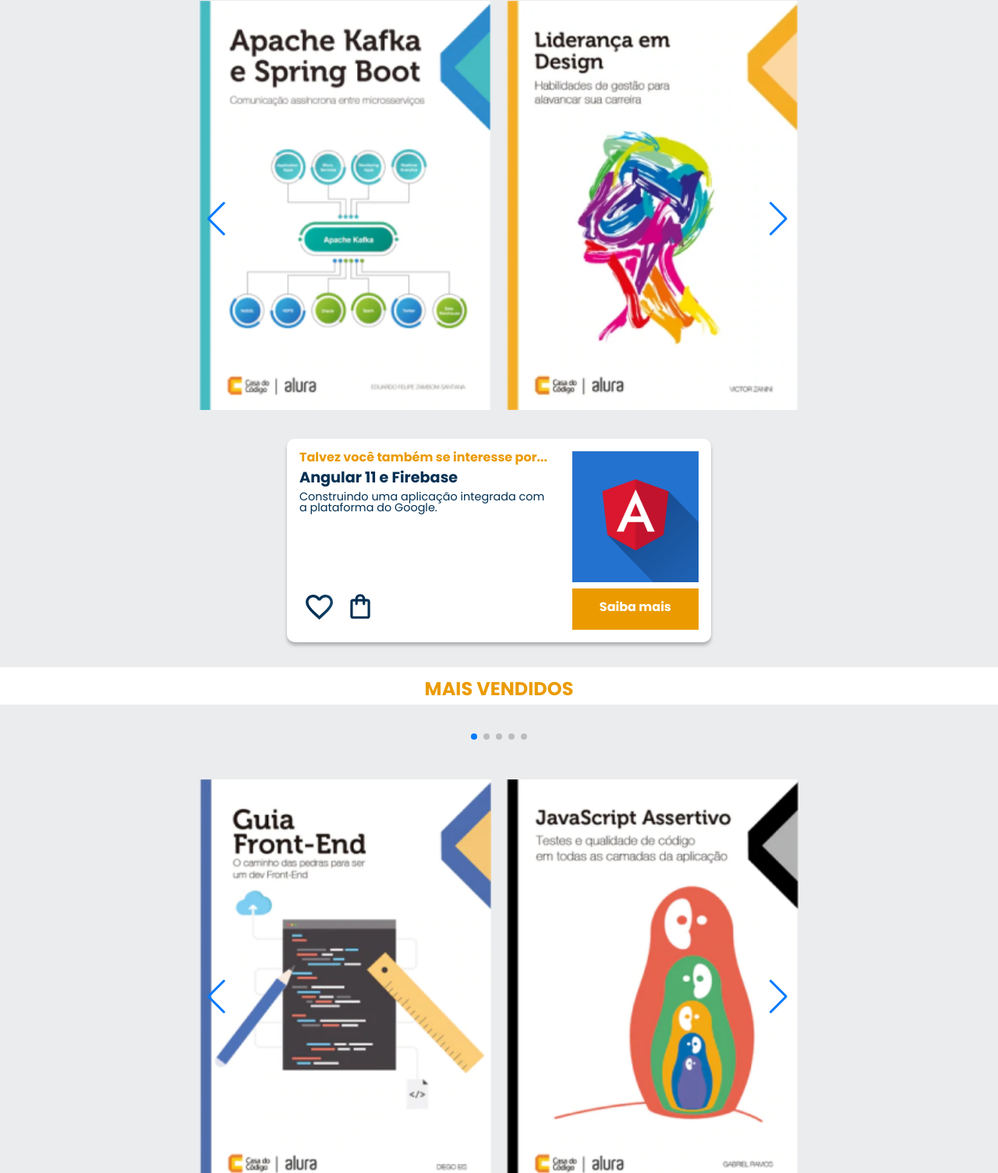
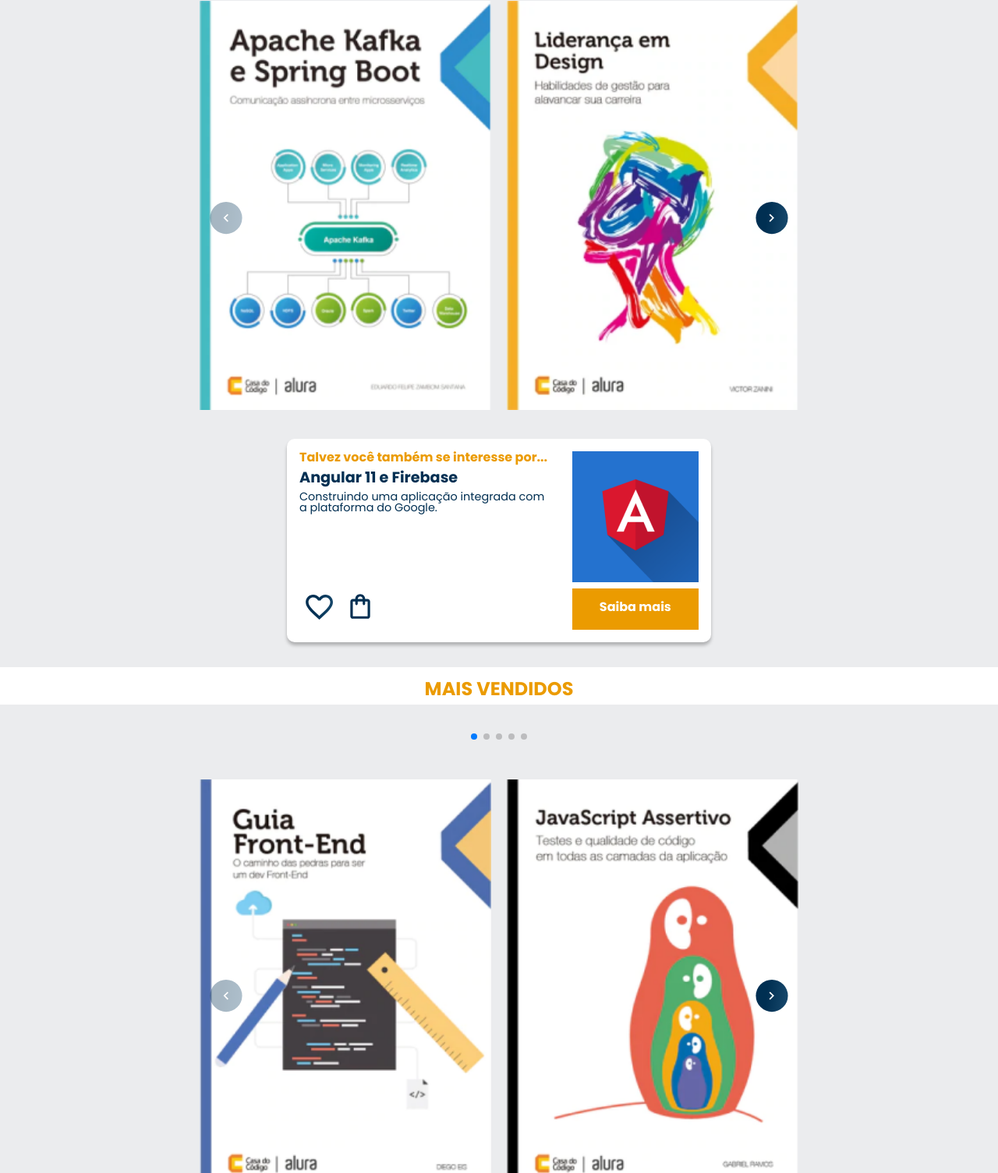
Before and after one commit to dmasciel/alura-books, a plain HTML site: page index.html in a window 1280 px wide. Shown: the part 456-1961 px from the top of the page at 78% size. Drawn offline with nearby package versions, Linux system fonts and the light colour scheme.

Commit message:
feet: correções no carrossel
Changes to be committed:
	new file:   img/Direita.svg
	new file:   img/Esquerda.svg
	modified:   index.html
	modified:   style/carrossel.css

```diff
--- a/index.html
+++ b/index.html
@@ -122,11 +122,9 @@
 
 
                 <!-- If we need navigation buttons -->
-                <div class="swiper-button-prev"></div>
-                <div class="swiper-button-next"></div>
+                <div class="swiper-button-prev"><img src="./img/Esquerda.svg" alt="Botão para movimentar o carrossel para a esquerda"></div>
+                <div class="swiper-button-next"><img src="./img/Direita.svg" alt="Botão para movimentar o carrossel para a direita"></div>
 
-                <!-- If we need scrollbar -->
-                <!-- <div class="swiper-scrollbar"></div> -->
             </div>
 
             <!-- </section> -->
@@ -200,8 +198,8 @@
 
 
                         <!-- If we need navigation buttons -->
-                        <div class="swiper-button-prev"></div>
-                        <div class="swiper-button-next"></div>
+                        <div class="swiper-button-prev"><img src="./img/Esquerda.svg" alt="Botão para movimentar o carrossel para a esquerda"></div>
+                        <div class="swiper-button-next"><img src="./img/Direita.svg" alt="Botão para movimentar o carrossel para a direita"></div>
 
                         <!-- If we need scrollbar -->
                         <!-- <div class="swiper-scrollbar"></div> -->
@@ -373,6 +371,10 @@
                 el: '.swiper-pagination',
                 type: 'bullets',
             },
+            navigation: {
+            nextEl: ".swiper-button-next",
+            prevEl: ".swiper-button-prev",
+            },
         });
     </script>
 
--- a/style/carrossel.css
+++ b/style/carrossel.css
@@ -102,6 +102,23 @@
     .swiper-button-next {
         display: block;
         top: 60%;
+        justify-content: center;
+        align-items: center;
+        width: 48px;
+        height: 48px;
+    }
+
+    .swiper-button-prev {
+        margin-left: 0em;
+    }
+
+    .swiper-button-next {
+        margin-right: 0em;
+    }
+
+    .swiper-button-prev::after,
+    .swiper-button-next::after {
+        content: "";
     }
 
     .card {
```
Also changed, not shown: img/Direita.svg (added), img/Esquerda.svg (added).
